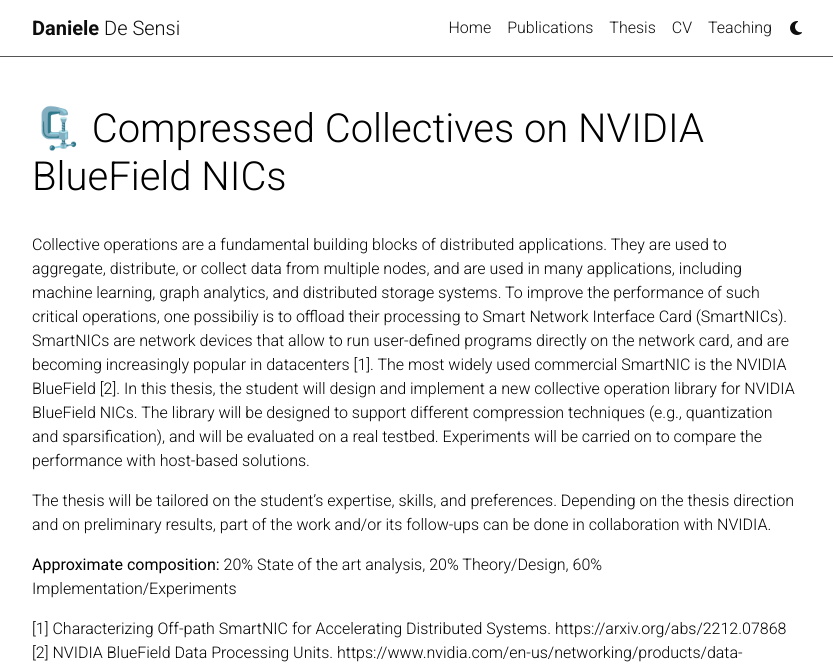
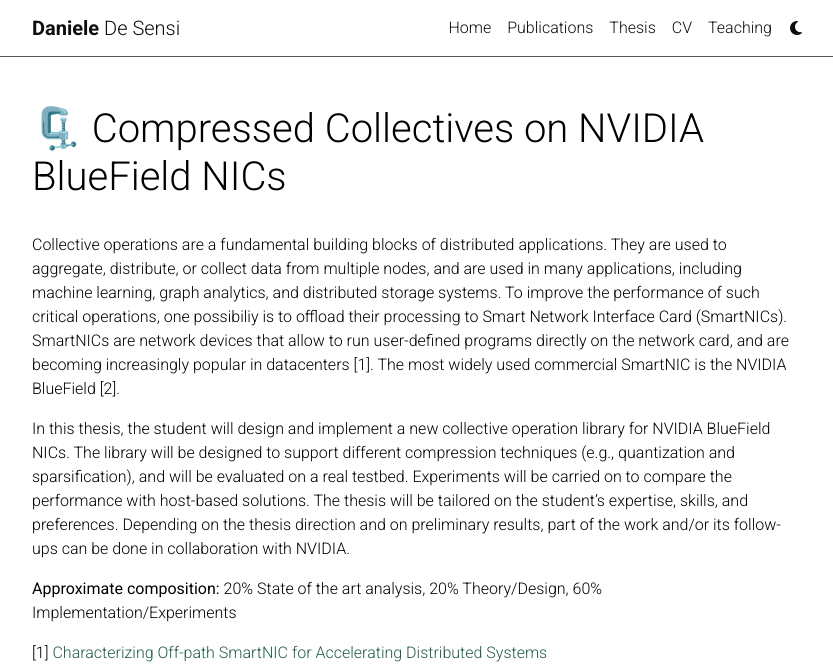
Before and after one commit to DanieleDeSensi/danieledesensi.github.io, a Jekyll site: the page built from _thesis/bluefield_collectives.md, in a window 1280 px wide and 1091 px high. Shown: the top 667 px of the window, without its empty margins (223-1056 px from the left). Built offline with Jekyll 4.4.1, drawn with Linux system fonts in a browser that asks for light colours; comment, search, counter and statistics services are not loaded; a style sheet for code colours, icons or effects is not loaded; some of the changed text lies outside the part shown.

Commit message:
[ADD] Various.

```diff
--- a/_config.yml
+++ b/_config.yml
@@ -16,7 +16,7 @@
 keywords:   # add your own keywords or leave empty
 
 lang: en # the language of your site (for example: en, fr, cn, ru, etc.)
-icon: 🖧  # the emoji used as the favicon (alternatively, provide image name in /assets/img/)
+icon: favicon.png  # the emoji used as the favicon (alternatively, provide image name in /assets/img/)
 
 url: https://danieledesensi.github.io # the base hostname & protocol for your site
 baseurl: / # the subpath of your site, e.g. /blog/
--- a/_thesis/bluefield_collectives.md
+++ b/_thesis/bluefield_collectives.md
@@ -8,14 +8,15 @@
 related_publications:
 ---
 
-Collective operations are a fundamental building blocks of distributed applications. They are used to aggregate, distribute, or collect data from multiple nodes, and are used in many applications, including machine learning, graph analytics, and distributed storage systems. To improve the performance of such critical operations, one possibiliy is to offload their processing to Smart Network Interface Card (SmartNICs). SmartNICs are network devices that allow to run user-defined programs directly on the network card, and are becoming increasingly popular in datacenters [1]. The most widely used commercial SmartNIC is the NVIDIA BlueField [2]. In this thesis, the student will design and implement a new collective operation library for NVIDIA BlueField NICs. The library will be designed to support different compression techniques (e.g., quantization and sparsification), and will be evaluated on a real testbed. Experiments will be carried on to compare the performance with host-based solutions.
+Collective operations are a fundamental building blocks of distributed applications. They are used to aggregate, distribute, or collect data from multiple nodes, and are used in many applications, including machine learning, graph analytics, and distributed storage systems. To improve the performance of such critical operations, one possibiliy is to offload their processing to Smart Network Interface Card (SmartNICs). SmartNICs are network devices that allow to run user-defined programs directly on the network card, and are becoming increasingly popular in datacenters [1]. The most widely used commercial SmartNIC is the NVIDIA BlueField [2].
 
+In this thesis, the student will design and implement a new collective operation library for NVIDIA BlueField NICs. The library will be designed to support different compression techniques (e.g., quantization and sparsification), and will be evaluated on a real testbed. Experiments will be carried on to compare the performance with host-based solutions.
 The thesis will be tailored on the student’s expertise, skills, and preferences. Depending on the thesis direction and on preliminary results, part of the work and/or its follow-ups can be done in collaboration with NVIDIA.
 
 <b>Approximate composition:</b> 20% State of the art analysis, 20% Theory/Design, 60% Implementation/Experiments
 
-[1] Characterizing Off-path SmartNIC for Accelerating Distributed Systems. https://arxiv.org/abs/2212.07868
-[2] NVIDIA BlueField Data Processing Units. https://www.nvidia.com/en-us/networking/products/data-processing-unit/
+[1] <a href="https://arxiv.org/abs/2212.07868">Characterizing Off-path SmartNIC for Accelerating Distributed Systems</a><br>
+[1] <a href="https://www.nvidia.com/en-us/networking/products/data-processing-unit/">NVIDIA BlueField Data Processing Units</a><br>
 
 <div class="row">
     <div class="col-sm mt-3 mt-md-0">
```
Also changed, not shown: _pages/about.md (+1 -1 lines).
